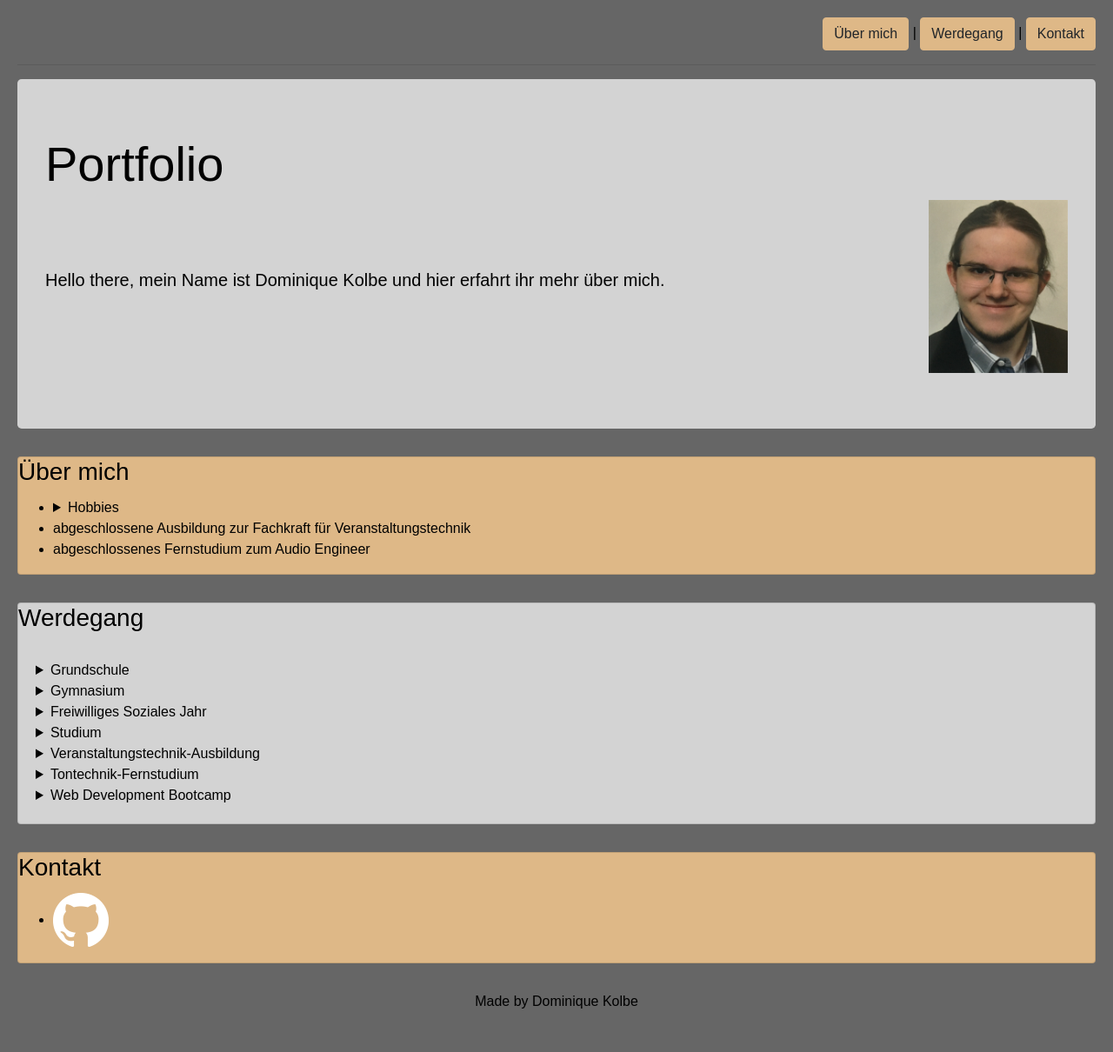
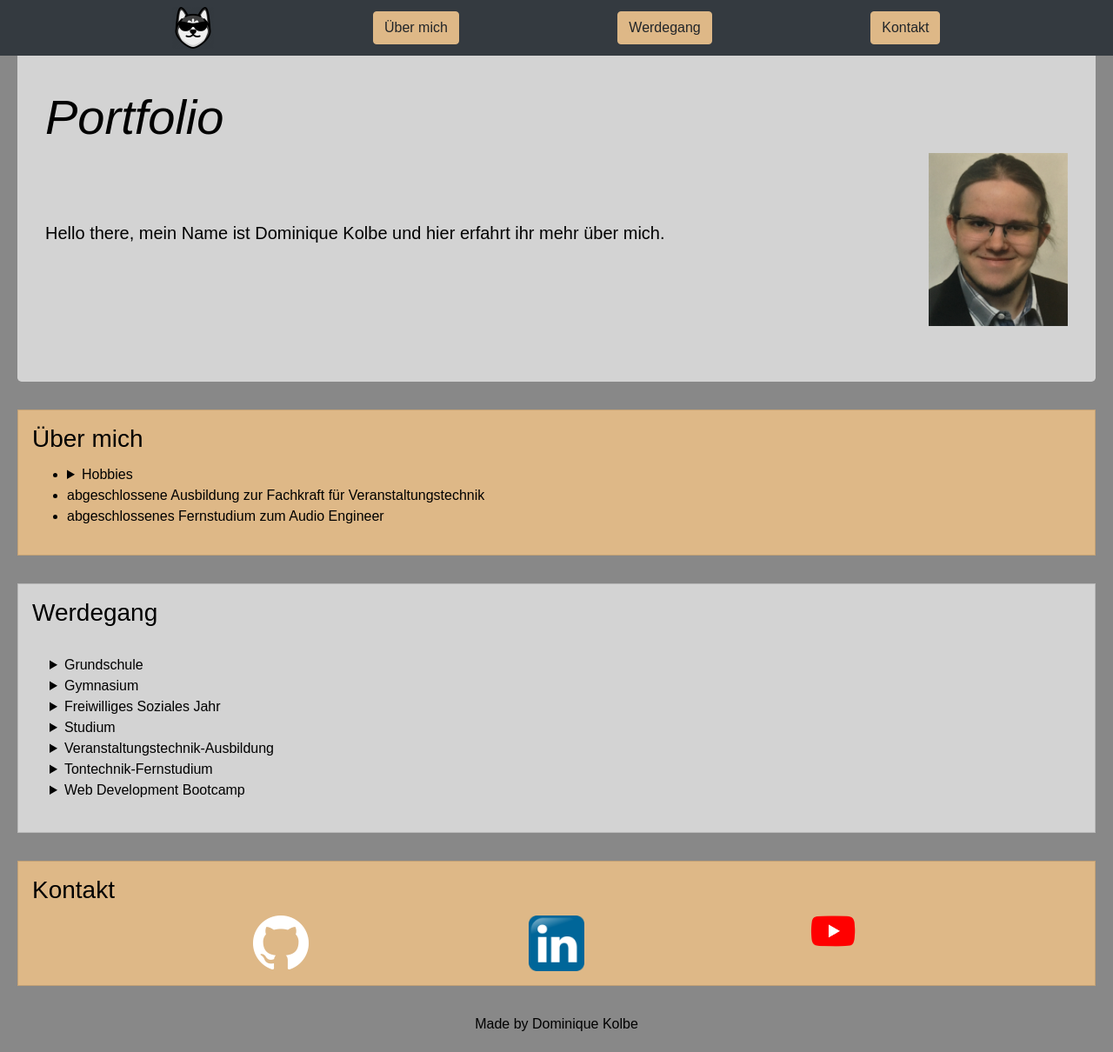
Before and after one commit to arassaria/portfolio, a website: page index.html in a window 1280 px wide. Shown: the whole page at 87% size. Before the commit the page ends 1184 px from the top, so only its background shows below. Drawn offline with nearby package versions, Linux system fonts and the light colour scheme.

Commit message:
Modify Styling

```diff
--- a/index.html
+++ b/index.html
@@ -15,9 +15,14 @@
     <title>Dominique Kolbe</title>
   </head>
   <body>
-    <nav>
-      <a href="#about_me" class="btn btn-secondary">Über mich</a> |
-      <a href="#bildung" class="btn btn-secondary">Werdegang</a> |
+    <nav class="navbar fixed-top navbar-dark bg-dark">
+      <img
+        src="images/cool-dog.png"
+        alt="Cooler-Hund"
+        style="max-height: 3rem; max-width: 3rem; flex: 1"
+      />
+      <a href="#about_me" class="btn btn-secondary">Über mich</a>
+      <a href="#bildung" class="btn btn-secondary">Werdegang</a>
       <a href="#contact" class="btn btn-secondary">Kontakt</a>
     </nav>
     <hr />
@@ -27,7 +32,9 @@
         Hello there, mein Name ist Dominique Kolbe und hier erfahrt ihr mehr
         über mich.
       </p>
-      <img src="images/foto.jpeg" alt="Mein Gesicht" class="jumbotron-image" />
+      <a href="#about_me"
+        ><img src="images/foto.jpeg" alt="Mein Gesicht" class="jumbotron-image"
+      /></a>
     </div>
     <section id="about_me">
       <card class="card odd">
@@ -40,7 +47,8 @@
                 <ul>
                   <li>Coden</li>
                   <li>eSports</li>
-                  <li>Musik</li>
+                  <li>Musik(schreiben, spielen, aufnehmen)</li>
+                  <li>Video-Bearbeitung</li>
                 </ul>
               </details>
             </li>
@@ -150,15 +158,17 @@
       </card>
     </section>
     <section id="contact">
-      <card class="card odd">
-        <h3 class="card-title">Kontakt</h3>
-        <ul>
-          <li>
-            <a href="https://www.github.com/domko95"
-              ><img src="images/github.png" alt="Github"
-            /></a>
-          </li>
-        </ul>
+      <card class="card contact">
+        <h3 class="card-title contact">Kontakt</h3>
+        <a href="https://www.github.com/domko95"
+          ><img src="images/github.png" alt="Github" class="card-img"
+        /></a>
+        <a href="https://www.linkedin.com/in/dominique-k-420a511b5/"
+          ><img src="images/linkedin.png" alt="LinkedIn" class="card-img"
+        /></a>
+        <a href="https://www.youtube.com/user/Domko95"
+          ><img src="images/youtube.png" alt="YouTube" class="card-img"
+        /></a>
       </card>
     </section>
     <footer>Made by Dominique Kolbe</footer>
--- a/scss/custom.scss
+++ b/scss/custom.scss
@@ -1,6 +1,6 @@
 // Your variable overrides
 // See node_modules/bootstrap/scss/_variables.scss for all variables
-$body-bg: #666;
+$body-bg: #888;
 $body-color: black;
 $primary: blue;
 $secondary: burlywood;
@@ -19,6 +19,11 @@ body {
   color: black;
   margin-top: 2rem;
   margin-bottom: 2rem;
+  padding-top: 1rem;
+  padding-left: 1rem;
+  padding-right: 1rem;
+  padding-bottom: 1rem;
+  border-radius: 0px;
 }
 
 .card.odd {
@@ -37,6 +42,7 @@ body {
 
 .display-4 {
   flex-basis: 100%;
+  font-style: italic;
 }
 
 .jumbotron-image {
@@ -56,3 +62,24 @@ nav {
 footer {
   text-align: center;
 }
+
+.card-img {
+  max-width: 64px;
+  flex: 1 auto;
+  align-self: center;
+}
+
+.card.contact {
+  background-color: burlywood;
+  flex-direction: row;
+  flex-wrap: wrap;
+  justify-content: space-evenly;
+}
+
+.card-title.contact {
+  flex-basis: 100%;
+}
+
+.navbar {
+  justify-content: space-evenly;
+}
```
Also changed, not shown: css/custom.css, images/linkedin.png (added), images/youtube.png (added), 1 other file.
